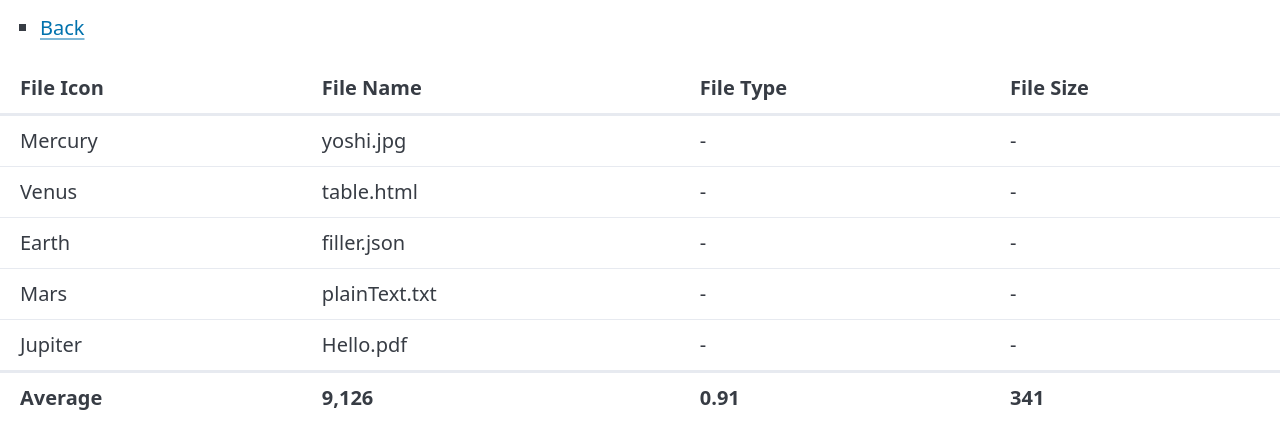
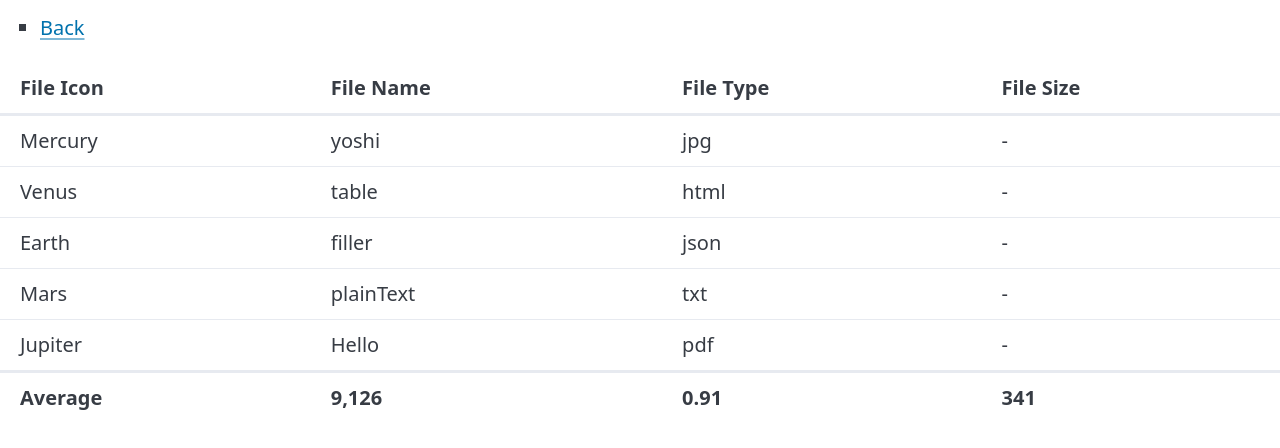
Before and after one commit to neubauerseth/file-browser, a plain HTML site: page table.html in a window 1280 px wide. Shown: the part 52-500 px from the top of the page. Drawn offline with nearby package versions, Linux system fonts and the light colour scheme.

Commit message:
Updating table

```diff
--- a/table.html
+++ b/table.html
@@ -30,31 +30,31 @@
         <tbody>
             <tr>
             <th scope="row">Mercury</th>
-            <td>yoshi.jpg</td>
-            <td>-</td>
+            <td>yoshi</td>
+            <td>jpg</td>
             <td>-</td>
             </tr>
             <tr>
             <th scope="row">Venus</th>
-            <td>table.html</td>
-            <td>-</td>
+            <td>table</td>
+            <td>html</td>
             <td>-</td>
             </tr>
             <tr>
             <th scope="row">Earth</th>
-            <td>filler.json</td>
-            <td>-</td>
+            <td>filler</td>
+            <td>json</td>
             <td>-</td>
             </tr>
             <tr>
             <th scope="row">Mars</th>
-            <td>plainText.txt</td>
-            <td>-</td>
+            <td>plainText</td>
+            <td>txt</td>
             <td>-</td>
             </tr>
             <th scope="row">Jupiter</th>
-            <td>Hello.pdf</td>
-            <td>-</td>
+            <td>Hello</td>
+            <td>pdf</td>
             <td>-</td>
             </tr>
         </tbody>
```
